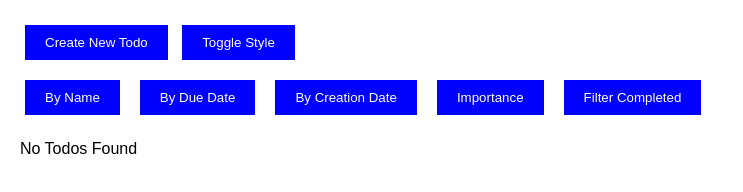
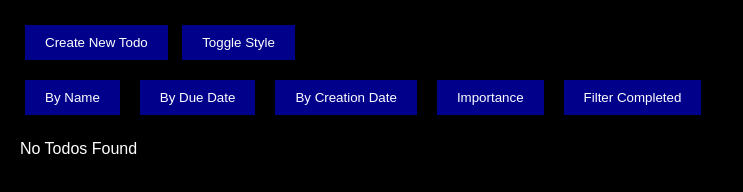
Before and after one commit to mustafa0cihan/Todo_App, a website with bundled scripts: page source/public/index.html in a window 1280 px wide. Both pictures are taken after a click on the button "Toggle Style". Shown: the whole page, without its empty margins (0-743 px from the left). Built offline with nearby package versions, Linux system fonts and the light colour scheme.

Commit message:
Funktionalität für den Dunkel- und Hellmodus hinzugefügt

```diff
--- a/source/public/scripts/views/TodoView.js
+++ b/source/public/scripts/views/TodoView.js
@@ -21,6 +21,8 @@ class TodoView {
             if (event.target.id === 'create-todo-button') {
                 const createEvent = new CustomEvent('showCreateTodoForm');
                 document.dispatchEvent(createEvent);
+            } else if (event.target.id === 'toggle-style-button') {
+                document.body.classList.toggle('dark-mode');
             }
         });
     }
--- a/source/public/styles/index.css
+++ b/source/public/styles/index.css
@@ -7,6 +7,7 @@ body {
     background-color: white;
     color: black;
     margin: 20px;
+    transition: background-color 0.3s, color 0.3s;
 }
 
 button {
@@ -35,4 +36,18 @@ button {
     margin-bottom: 10px;
     padding: 10px;
     border-radius: 5px;
+    color: black;
 }
+
+body.dark-mode {
+    background-color: black;
+    color: white;
+}
+
+body.dark-mode button {
+    background-color: darkblue;
+}
+
+body.dark-mode #todo-list-section li {
+    color: black;
+}
```
